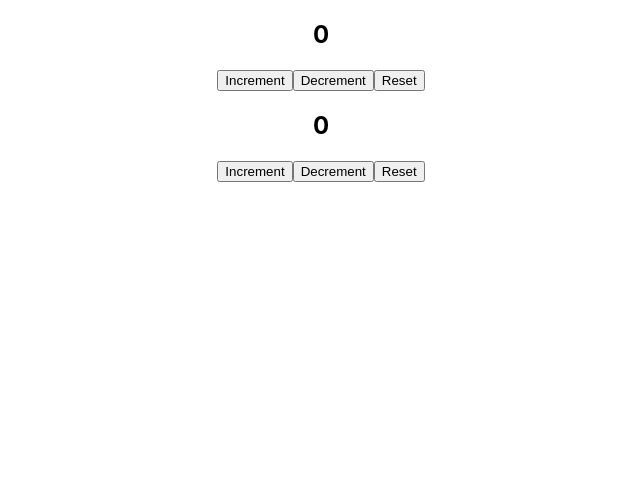
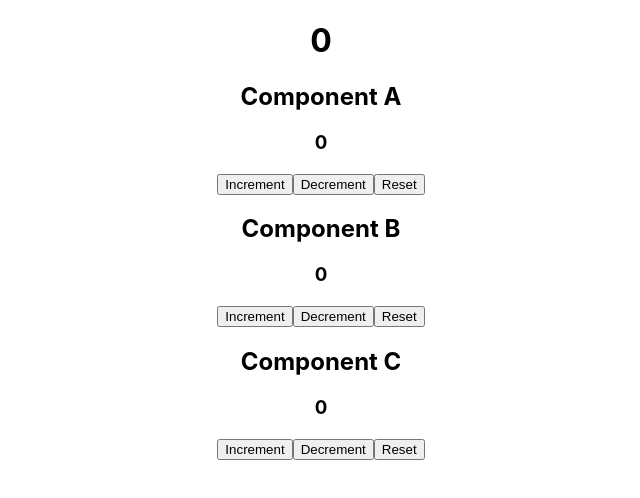
Before and after one commit to chankruze/react-hook-lab, a React (Create React App) app: page / in a window 1280 px wide. Shown: the top 498 px of the page, without its empty margins (319-959 px from the left). Built offline with nearby package versions, Linux system fonts and the light colour scheme.

Commit message:
[React Hook] useReducer + useContext with global state
Signed-off-by: chankruze <chankruze@gmail.com>

```diff
--- a/src/App.js
+++ b/src/App.js
@@ -1,12 +1,39 @@
 import React from 'react';
 import './App.css';
-import ReducerCounterThree from './components/usereducer/ReducerCounterThree';
+import ReducerGlobalA from './components/usereducer/ReducerGlobalA';
+
+export const CounterContextGlobal = React.createContext()
+
+const initialCount = 0
+const reducer = (count, action) => {
+  switch (action) {
+    case 'increment':
+      return count + 1
+
+    case 'decrement':
+      return count - 1
+
+    case 'reset':
+      return initialCount
+
+    default:
+      return count
+  }
+}
 
 function App() {
+
+  const [count, dispatch] = React.useReducer(reducer, initialCount)
+
   return (
-    <div className="App">
-      <ReducerCounterThree/>
-    </div>
+    <CounterContextGlobal.Provider
+      value={{ countState: count, countDispatch: dispatch }}
+    >
+      <div className="App">
+        <h1>{count}</h1>
+        <ReducerGlobalA />
+      </div>
+    </CounterContextGlobal.Provider>
   );
 }
 
--- /dev/null
+++ b/src/components/usereducer/ReducerGlobalA.js
@@ -0,0 +1,28 @@
+/*
+Author: chankruze (chankruze@geekofia.in)
+Created: Sat Sep 12 2020 08:22:26 GMT+0530 (India Standard Time)
+
+Copyright (c) Geekofia 2020 and beyond
+*/
+
+import React from 'react'
+import { CounterContextGlobal } from '../../App'
+import ReducerGlobalB from './ReducerGlobalB'
+
+function ReducerGlobalA() {
+    const counterContext = React.useContext(CounterContextGlobal)
+
+    return (
+        <div>
+            {/* <h2>Coount - {}</h2> */}
+            <h2>Component A</h2>
+            <h3>{counterContext.countState}</h3>
+            <button onClick={() => counterContext.countDispatch('increment')}>Increment</button>
+            <button onClick={() => counterContext.countDispatch('decrement')}>Decrement</button>
+            <button onClick={() => counterContext.countDispatch('reset')}>Reset</button>
+            <ReducerGlobalB />
+        </div>
+    )
+}
+
+export default ReducerGlobalA
--- /dev/null
+++ b/src/components/usereducer/ReducerGlobalB.js
@@ -0,0 +1,28 @@
+/*
+Author: chankruze (chankruze@geekofia.in)
+Created: Sat Sep 12 2020 08:23:21 GMT+0530 (India Standard Time)
+
+Copyright (c) Geekofia 2020 and beyond
+*/
+
+import React from 'react'
+import { CounterContextGlobal } from '../../App'
+import ReducerGlobalC from './ReducerGlobalC'
+
+function ReducerGlobalB() {
+    const counterContext = React.useContext(CounterContextGlobal)
+
+    return (
+        <div>
+            {/* <h2>Coount - {}</h2> */}
+            <h2>Component B</h2>
+            <h3>{counterContext.countState}</h3>
+            <button onClick={() => counterContext.countDispatch('increment')}>Increment</button>
+            <button onClick={() => counterContext.countDispatch('decrement')}>Decrement</button>
+            <button onClick={() => counterContext.countDispatch('reset')}>Reset</button>
+            <ReducerGlobalC />
+        </div>
+    )
+}
+
+export default ReducerGlobalB
--- /dev/null
+++ b/src/components/usereducer/ReducerGlobalC.js
@@ -0,0 +1,26 @@
+/*
+Author: chankruze (chankruze@geekofia.in)
+Created: Sat Sep 12 2020 08:23:34 GMT+0530 (India Standard Time)
+
+Copyright (c) Geekofia 2020 and beyond
+*/
+
+import React from 'react'
+import { CounterContextGlobal } from '../../App'
+
+function ReducerGlobalC() {
+    const counterContext = React.useContext(CounterContextGlobal)
+
+    return (
+        <div>
+            {/* <h2>Coount - {}</h2> */}
+            <h2>Component C</h2>
+            <h3>{counterContext.countState}</h3>
+            <button onClick={() => counterContext.countDispatch('increment')}>Increment</button>
+            <button onClick={() => counterContext.countDispatch('decrement')}>Decrement</button>
+            <button onClick={() => counterContext.countDispatch('reset')}>Reset</button>
+        </div>
+    )
+}
+
+export default ReducerGlobalC
```
